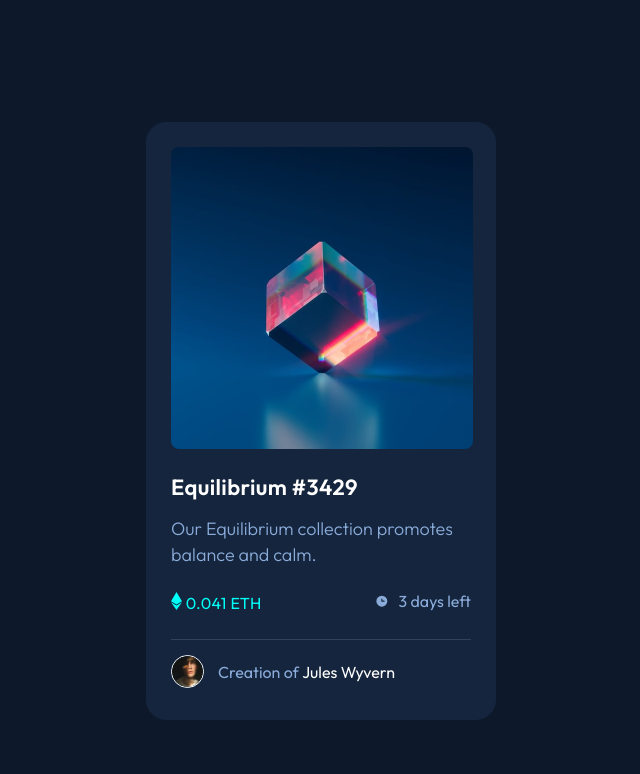
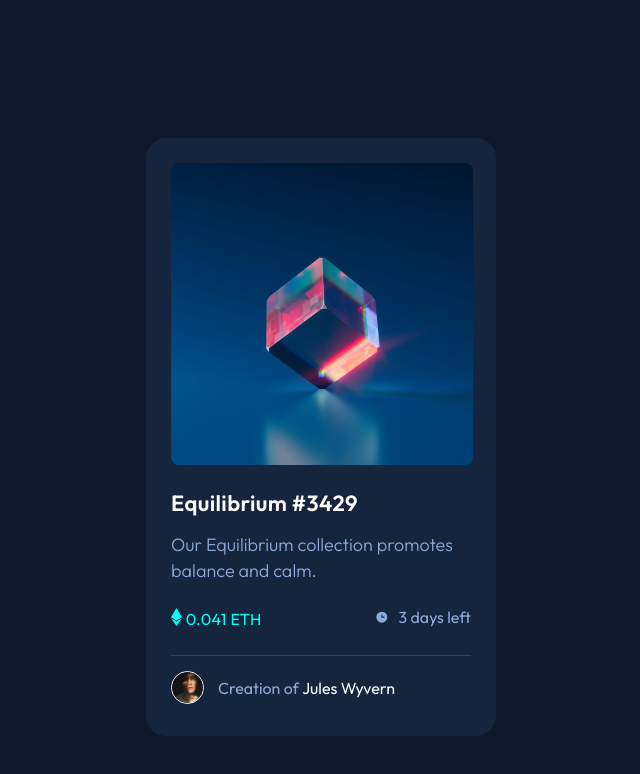
Before and after one commit to Zaraban6/nft-preview-card, a website: page index.html in a window 1280 px wide. Shown: the whole page, without its empty margins (319-959 px from the left). Drawn offline with Linux system fonts and the light colour scheme.

Commit message:
Update main.css

```diff
--- a/css/main.css
+++ b/css/main.css
@@ -34,7 +34,7 @@ body {
   background-color: hsl(216, 50%, 16%);
   flex-wrap: wrap;
   justify-content: center;
-  margin-top:73px;
+  margin-top:105px;
 }
 
 .img-m {
```
